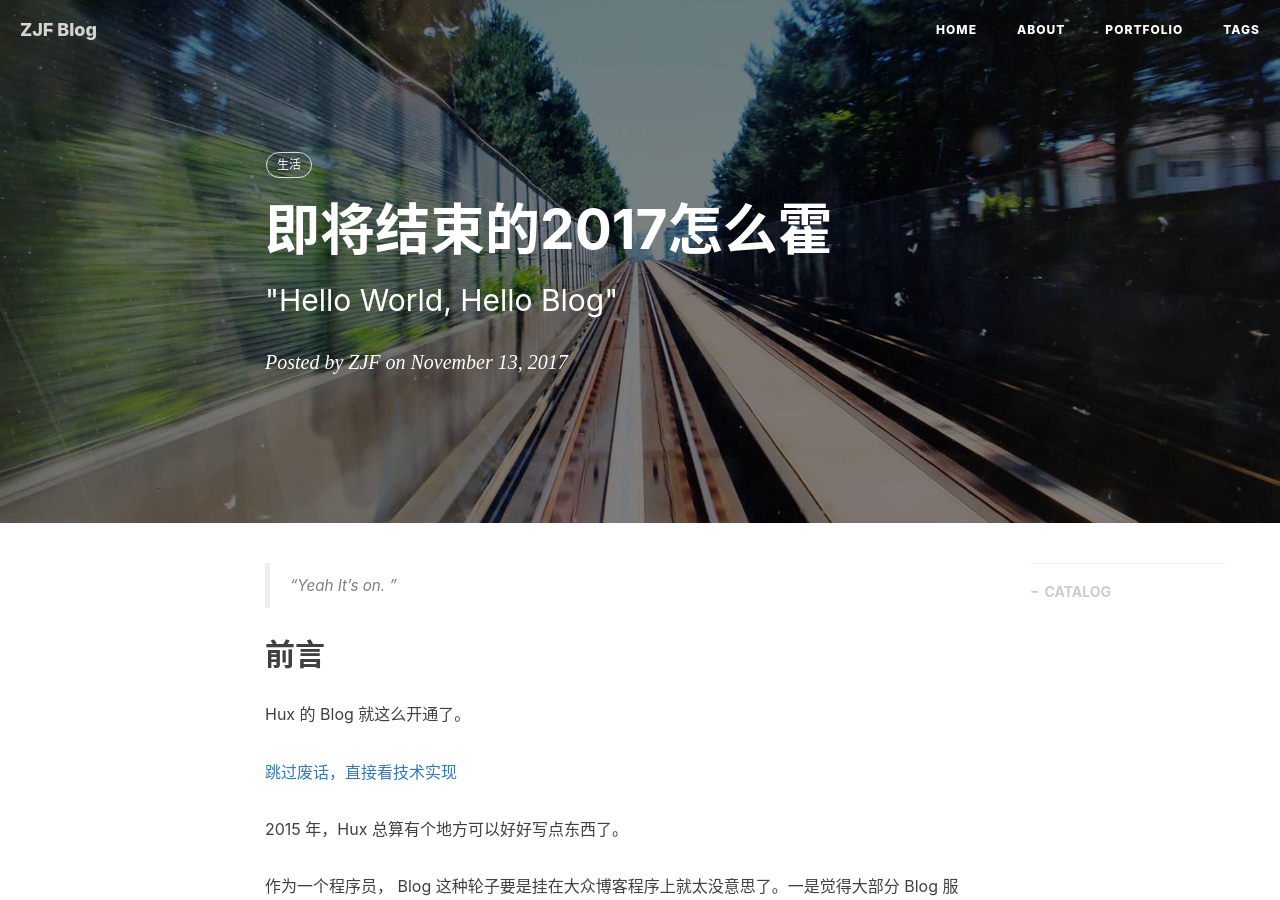
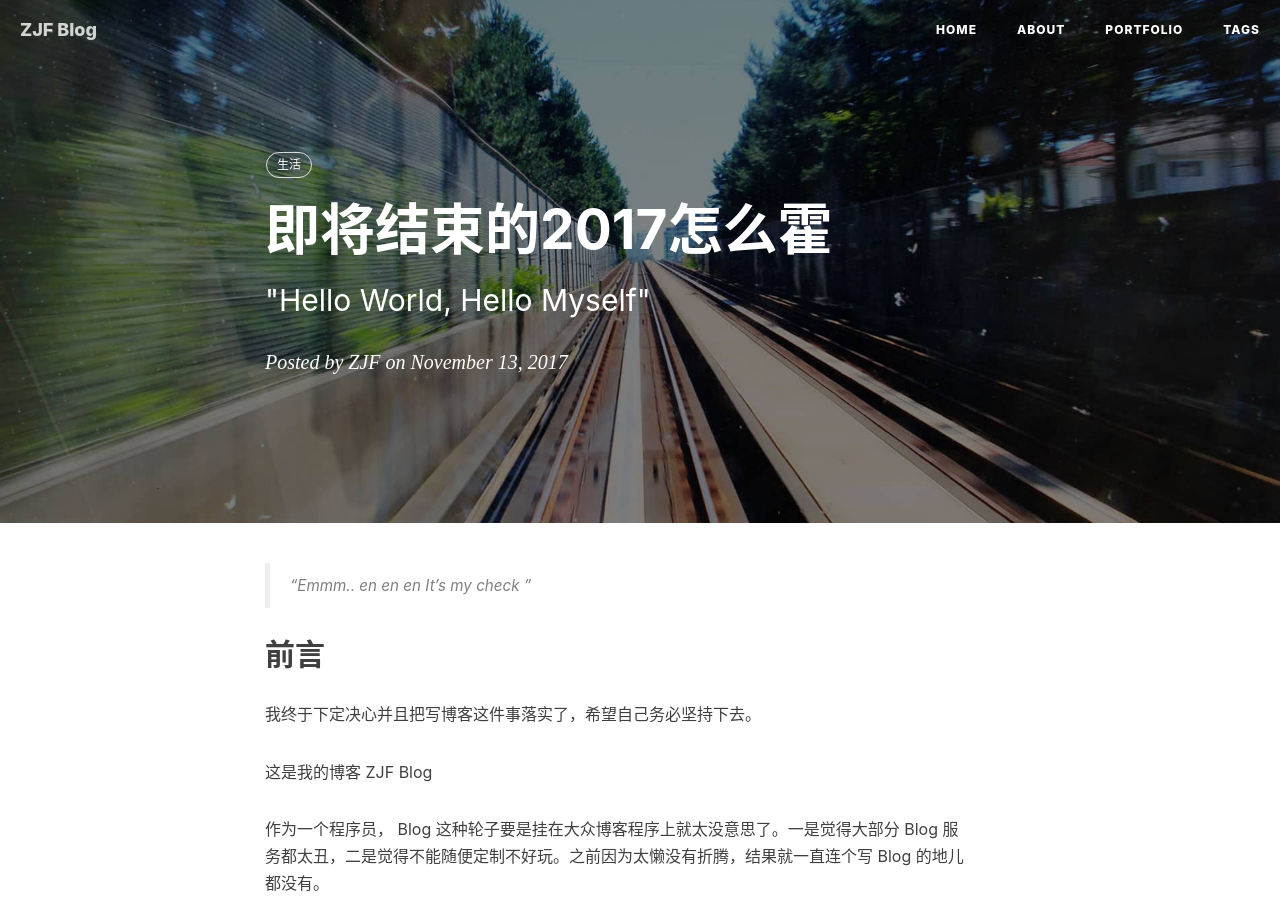
Before and after one commit to DoubleChick/DoubleChick.github.io, a Jekyll site: the page built from _posts/2017-11-13-helloEveryOne.markdown, in a window 1280 px wide and 900 px high. Built offline with Jekyll 4.4.1, drawn with Linux system fonts in a browser that asks for light colours; nearby versions of some CDN libraries; comment, search, counter and statistics services are not loaded.

Commit message:
Blog1Part1

```diff
--- a/_posts/2017-11-13-helloEveryOne.markdown
+++ b/_posts/2017-11-13-helloEveryOne.markdown
@@ -1,28 +1,23 @@
 ---
 layout:     post
 title:      "即将结束的2017怎么霍"
-subtitle:   " \"Hello World, Hello Blog\""
+subtitle:   " \"Hello World, Hello Myself\""
 date:       2017-11-13 13:30:00
 author:     "ZJF"
 header-img: "img/post-bg-2015.jpg"
-catalog: true
+catalog: false
 tags:
     - 生活
 ---
 
-> “Yeah It's on. ”
+> “Emmm.. en en en It's my check ”
 
 
 ## 前言
 
-Hux 的 Blog 就这么开通了。
+我终于下定决心并且把写博客这件事落实了，希望自己务必坚持下去。
 
-[跳过废话，直接看技术实现 ](#build)
-
-
-
-2015 年，Hux 总算有个地方可以好好写点东西了。
-
+这是我的博客   ZJF Blog
 
 作为一个程序员， Blog 这种轮子要是挂在大众博客程序上就太没意思了。一是觉得大部分 Blog 服务都太丑，二是觉得不能随便定制不好玩。之前因为太懒没有折腾，结果就一直连个写 Blog 的地儿都没有。
 
```
